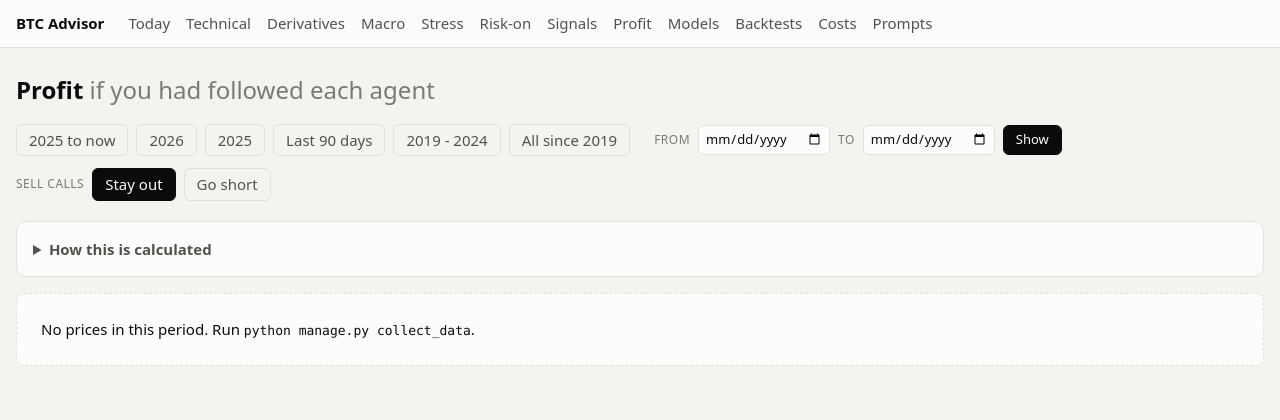
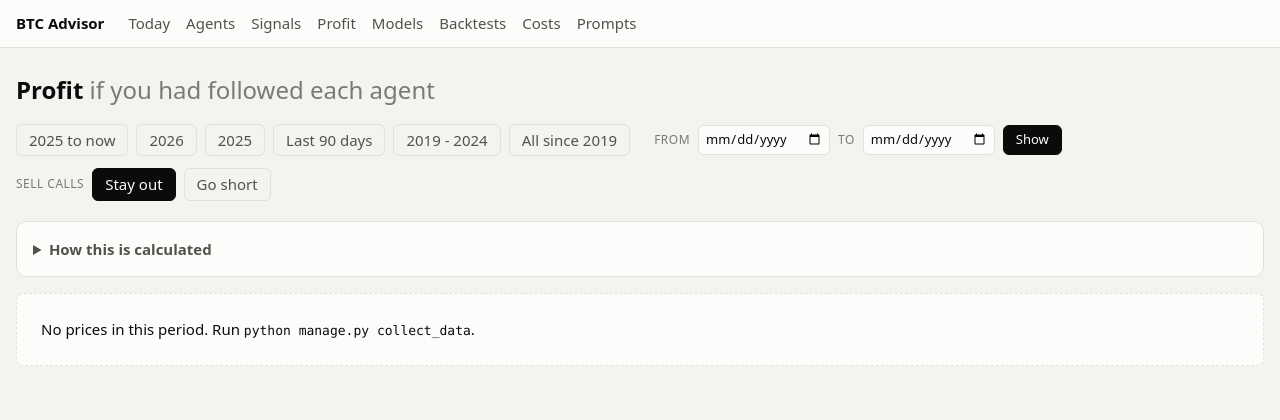
Before and after one commit to ayhamabualhaj/BTC_Advisor, a Django app: page /profit/ in a window 1280 px wide. Shown: the top 420 px of the page. Run offline with Django 5.2, Linux system fonts and the light colour scheme; tables that the repository leaves empty hold one stand-in row (values such as "Sample post").

Commit message:
One Agents menu link; agent pages switch by tabs (keeps the top bar short)
Co-Authored-By: Claude Opus 5.5 <noreply@anthropic.com>

```diff
--- a/apps/dashboard/urls.py
+++ b/apps/dashboard/urls.py
@@ -5,6 +5,7 @@ from .views import page_views
 urlpatterns = [
     path("", page_views.today, name="today"),
     path("advise/", page_views.advise, name="advise"),
+    path("agents/", page_views.agents, name="agents"),
     path("agents/<str:agent>/", page_views.agent_detail, name="agent_detail"),
     path("signals/", page_views.signals, name="signals"),
     path("signals/overview/", page_views.signals_overview, name="signals_overview"),
--- a/apps/dashboard/views/page_views.py
+++ b/apps/dashboard/views/page_views.py
@@ -1,7 +1,7 @@
 import datetime
 
 from django.http import Http404
-from django.shortcuts import render
+from django.shortcuts import redirect, render
 from django.views.decorators.http import require_POST
 
 from ai.opus_client import model_label
@@ -31,6 +31,11 @@ def advise(request):
     return today(request, daily_run_service.advice())
 
 
+def agents(request):
+    """The Agents menu link: opens the first agent's tab."""
+    return redirect("agent_detail", AGENT_ORDER[0])
+
+
 def agent_detail(request, agent):
     if agent not in AGENT_ORDER:
         raise Http404("Unknown agent")
@@ -46,6 +51,7 @@ def agent_detail(request, agent):
     return render(request, "dashboard/agent.html", {
         "agent": agent,
         "label": AgentName(agent).label,
+        "tabs": [(choice.value, choice.label) for choice in AgentName],
         "latest": history[-1] if history else None,
         "history": list(reversed(history))[:30],
         "is_backtest": is_backtest,
--- a/static/css/style.css
+++ b/static/css/style.css
@@ -256,3 +256,4 @@ tr.total th, tr.total td { font-weight: 600; }
 .vote-sell { background: var(--critical-bg); color: var(--critical); }
 .vote-hold { background: var(--pending-bg); color: var(--text-2); }
 @media (max-width: 640px) { .vote-table td:last-child { white-space: normal; } }
+a.tab { text-decoration: none; gap: 6px; }
--- a/templates/base.html
+++ b/templates/base.html
@@ -11,11 +11,7 @@
     <a class="brand" href="{% url 'today' %}">BTC Advisor</a>
     <nav>
       <a href="{% url 'today' %}">Today</a>
-      <a href="{% url 'agent_detail' 'technical' %}">Technical</a>
-      <a href="{% url 'agent_detail' 'derivatives' %}">Derivatives</a>
-      <a href="{% url 'agent_detail' 'macro' %}">Macro</a>
-      <a href="{% url 'agent_detail' 'stress' %}">Stress</a>
-      <a href="{% url 'agent_detail' 'riskon' %}">Risk-on</a>
+      <a href="{% url 'agents' %}">Agents</a>
       <a href="{% url 'signals' %}">Signals</a>
       <a href="{% url 'profit' %}">Profit</a>
       <a href="{% url 'models' %}">Models</a>
--- a/templates/dashboard/agent.html
+++ b/templates/dashboard/agent.html
@@ -1,6 +1,11 @@
 {% extends "base.html" %}
 {% block title %}{{ label }} · BTC Advisor{% endblock %}
 {% block content %}
+<nav class="tabs" aria-label="Agents">
+  {% for key, name in tabs %}
+  <a class="tab" href="{% url 'agent_detail' key %}{% if is_backtest %}?backtest=1{% endif %}"{% if key == agent %} aria-selected="true" aria-current="page"{% endif %}><span class="dot dot-{{ key }}"></span> {{ name }}</a>
+  {% endfor %}
+</nav>
 <h1>{{ label }} agent</h1>
 <p class="toggle">
   <a href="?backtest=0" {% if not is_backtest %}class="active"{% endif %}>Live runs</a>
```
Also changed, not shown: CLAUDE.md (+2 -1 lines), tests/test_pages.py (+9 -0 lines).
